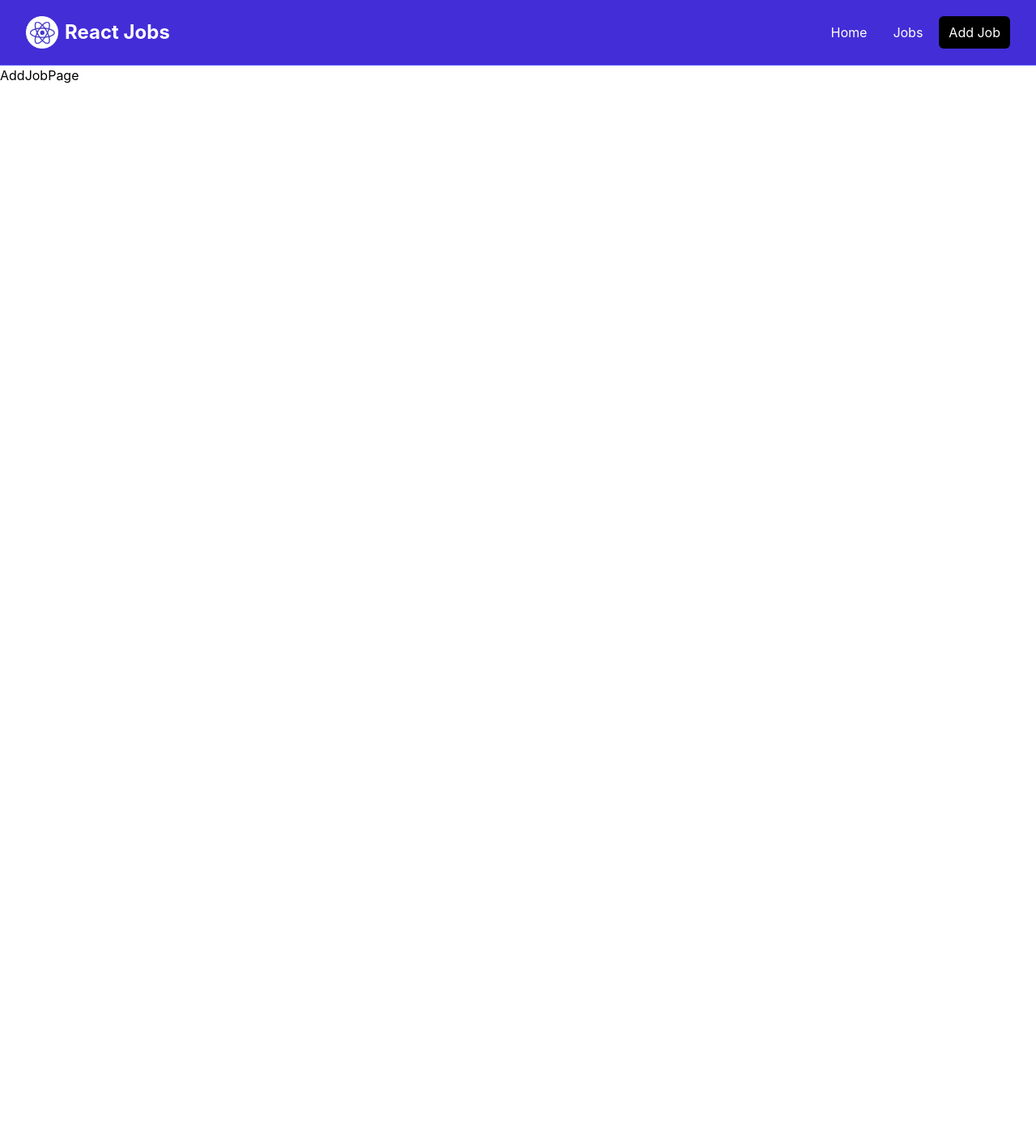
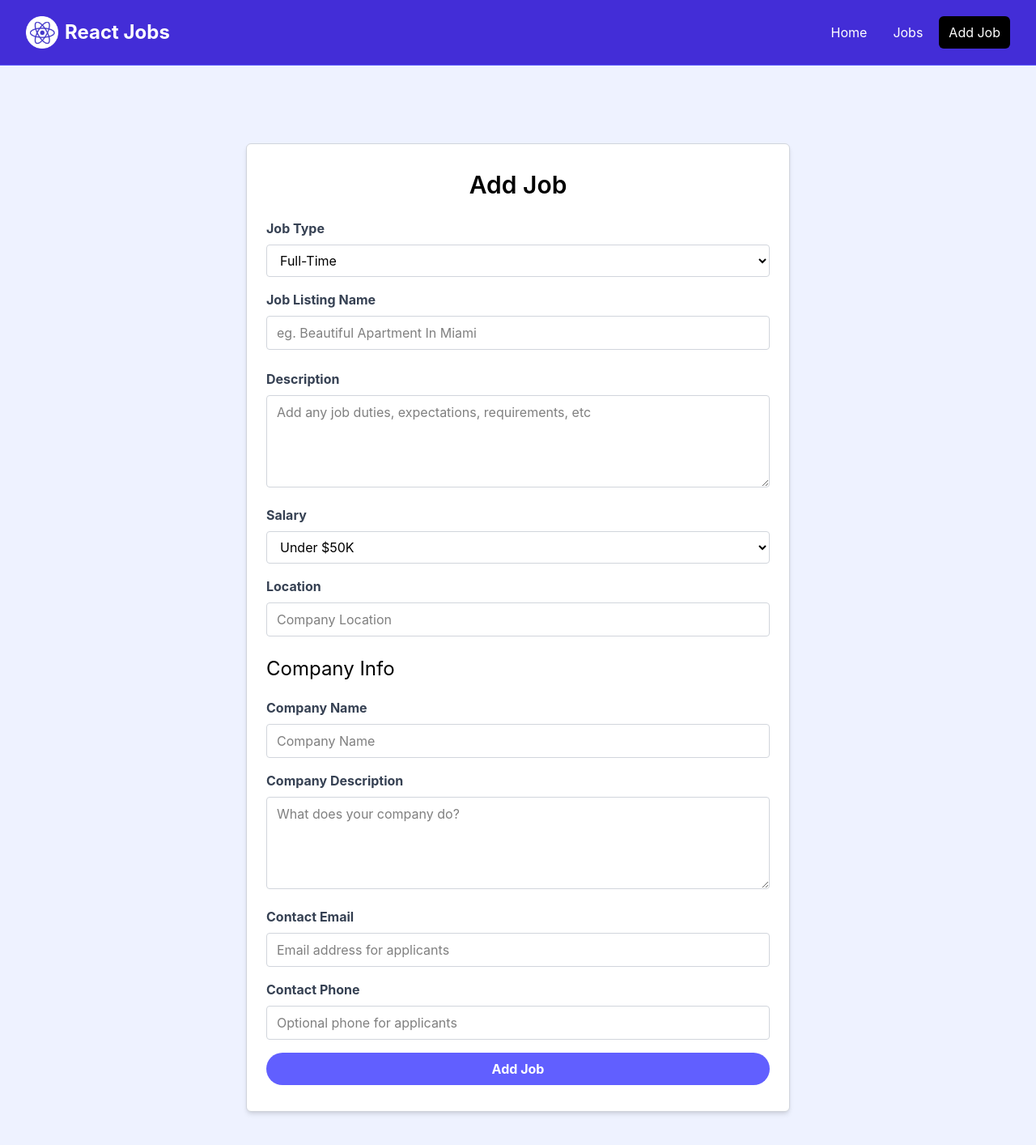
Before and after one commit to jlsutpi-coding/react-job, a React (Vite) app: page /add-job in a window 1280 px wide. Shown: the top 1414 px of the page at 81% size. Before the commit the page ends 800 px from the top, so only its background shows below. Built offline with nearby package versions, Linux system fonts and the light colour scheme.

Commit message:
feat: build add job form page

```diff
--- a/src/pages/AddJobPage.jsx
+++ b/src/pages/AddJobPage.jsx
@@ -1,7 +1,186 @@
 import React from "react";
 
 const AddJobPage = () => {
-  return <div>AddJobPage</div>;
+  return (
+    <>
+      <section className="bg-indigo-50">
+        <div className="container m-auto max-w-2xl py-24">
+          <div className="bg-white px-6 py-8 mb-4 shadow-md rounded-md border border-gray-300  m-4 md:m-0">
+            <form>
+              <h2 className="text-3xl text-center font-semibold mb-6">
+                Add Job
+              </h2>
+
+              <div className="mb-4">
+                <label
+                  htmlFor="type"
+                  className="block text-gray-700 font-bold mb-2"
+                >
+                  Job Type
+                </label>
+                <select
+                  id="type"
+                  name="type"
+                  className="border border-gray-300  rounded w-full py-2 px-3"
+                  required
+                >
+                  <option value="Full-Time">Full-Time</option>
+                  <option value="Part-Time">Part-Time</option>
+                  <option value="Remote">Remote</option>
+                  <option value="Internship">Internship</option>
+                </select>
+              </div>
+
+              <div className="mb-4">
+                <label className="block text-gray-700 font-bold mb-2">
+                  Job Listing Name
+                </label>
+                <input
+                  type="text"
+                  id="title"
+                  name="title"
+                  className="border border-gray-300  rounded w-full py-2 px-3 mb-2"
+                  placeholder="eg. Beautiful Apartment In Miami"
+                  required
+                />
+              </div>
+              <div className="mb-4">
+                <label
+                  htmlFor="description"
+                  className="block text-gray-700 font-bold mb-2"
+                >
+                  Description
+                </label>
+                <textarea
+                  id="description"
+                  name="description"
+                  className="border border-gray-300  rounded w-full py-2 px-3"
+                  rows="4"
+                  placeholder="Add any job duties, expectations, requirements, etc"
+                ></textarea>
+              </div>
+
+              <div className="mb-4">
+                <label
+                  htmlFor="type"
+                  className="block text-gray-700 font-bold mb-2"
+                >
+                  Salary
+                </label>
+                <select
+                  id="salary"
+                  name="salary"
+                  className="border border-gray-300  rounded w-full py-2 px-3"
+                  required
+                >
+                  <option value="Under $50K">Under $50K</option>
+                  <option value="$50K - 60K">$50K - $60K</option>
+                  <option value="$60K - 70K">$60K - $70K</option>
+                  <option value="$70K - 80K">$70K - $80K</option>
+                  <option value="$80K - 90K">$80K - $90K</option>
+                  <option value="$90K - 100K">$90K - $100K</option>
+                  <option value="$100K - 125K">$100K - $125K</option>
+                  <option value="$125K - 150K">$125K - $150K</option>
+                  <option value="$150K - 175K">$150K - $175K</option>
+                  <option value="$175K - 200K">$175K - $200K</option>
+                  <option value="Over $200K">Over $200K</option>
+                </select>
+              </div>
+
+              <div className="mb-4">
+                <label className="block text-gray-700 font-bold mb-2">
+                  Location
+                </label>
+                <input
+                  type="text"
+                  id="location"
+                  name="location"
+                  className="border border-gray-300  rounded w-full py-2 px-3 mb-2"
+                  placeholder="Company Location"
+                  required
+                />
+              </div>
+
+              <h3 className="text-2xl mb-5">Company Info</h3>
+
+              <div className="mb-4">
+                <label
+                  htmlFor="company"
+                  className="block text-gray-700 font-bold mb-2"
+                >
+                  Company Name
+                </label>
+                <input
+                  type="text"
+                  id="company"
+                  name="company"
+                  className="border border-gray-300  rounded w-full py-2 px-3"
+                  placeholder="Company Name"
+                />
+              </div>
+
+              <div className="mb-4">
+                <label
+                  htmlFor="company_description"
+                  className="block text-gray-700 font-bold mb-2"
+                >
+                  Company Description
+                </label>
+                <textarea
+                  id="company_description"
+                  name="company_description"
+                  className="border border-gray-300  rounded w-full py-2 px-3"
+                  rows="4"
+                  placeholder="What does your company do?"
+                ></textarea>
+              </div>
+
+              <div className="mb-4">
+                <label
+                  htmlFor="contact_email"
+                  className="block text-gray-700 font-bold mb-2"
+                >
+                  Contact Email
+                </label>
+                <input
+                  type="email"
+                  id="contact_email"
+                  name="contact_email"
+                  className="border border-gray-300  rounded w-full py-2 px-3"
+                  placeholder="Email address for applicants"
+                  required
+                />
+              </div>
+              <div className="mb-4">
+                <label
+                  htmlFor="contact_phone"
+                  className="block text-gray-700 font-bold mb-2"
+                >
+                  Contact Phone
+                </label>
+                <input
+                  type="tel"
+                  id="contact_phone"
+                  name="contact_phone"
+                  className="border border-gray-300  rounded w-full py-2 px-3"
+                  placeholder="Optional phone for applicants"
+                />
+              </div>
+
+              <div>
+                <button
+                  className="bg-indigo-500 hover:bg-indigo-600 text-white font-bold py-2 px-4 rounded-full w-full focus:outline-none focus:shadow-outline"
+                  type="submit"
+                >
+                  Add Job
+                </button>
+              </div>
+            </form>
+          </div>
+        </div>
+      </section>
+    </>
+  );
 };
 
 export default AddJobPage;
```
